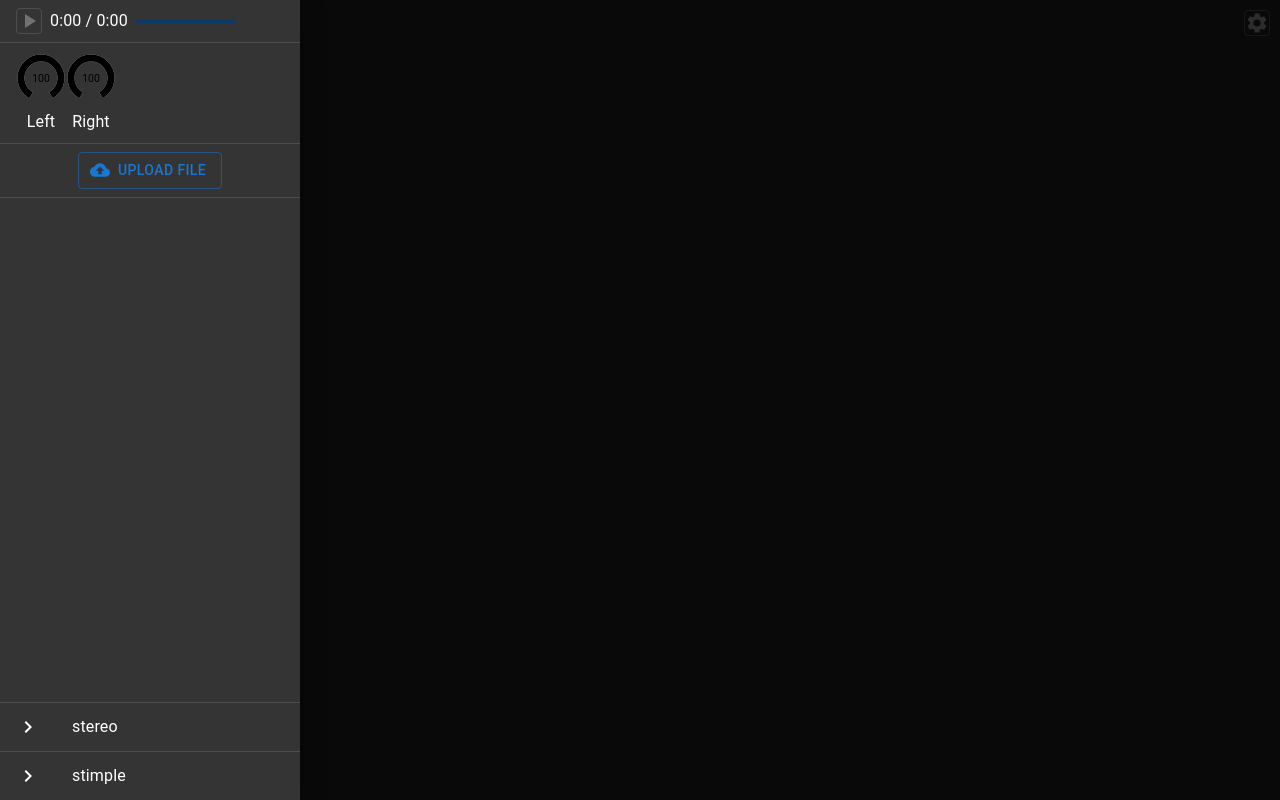
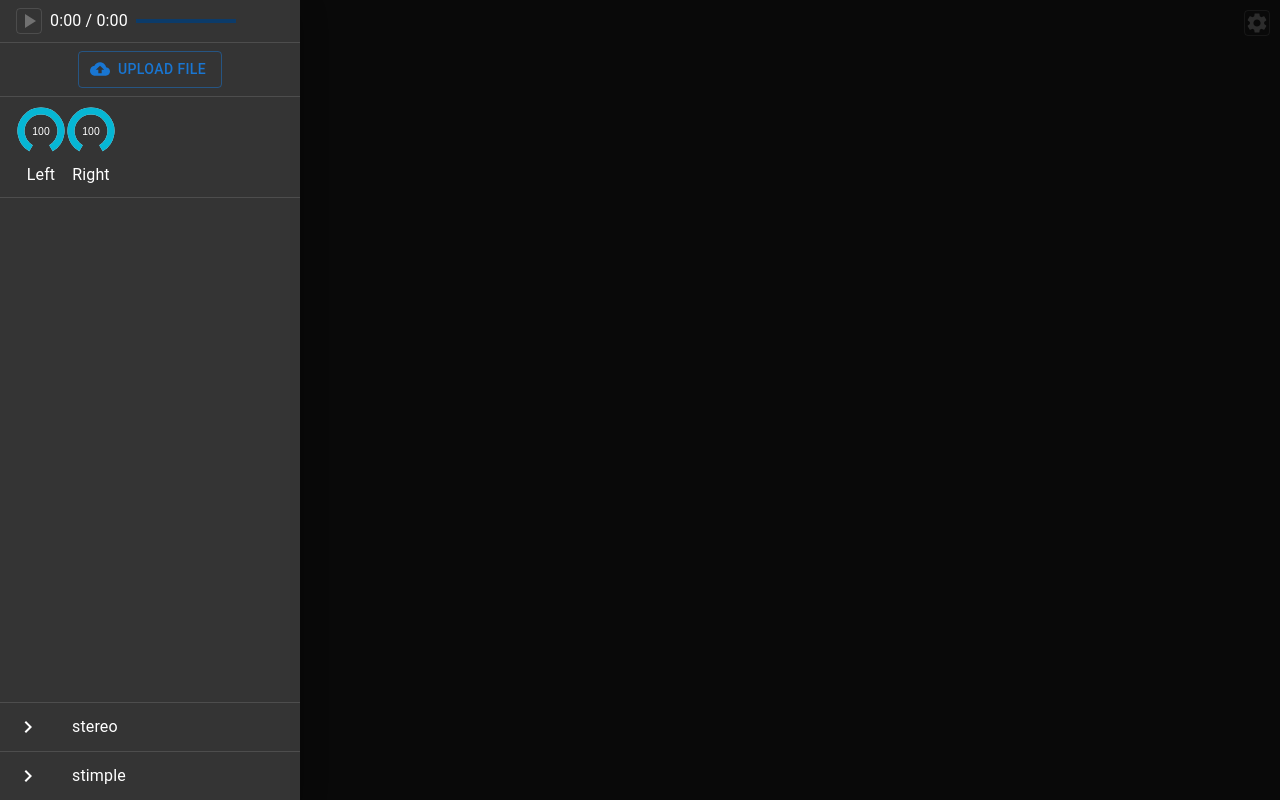
Before and after one commit to chris-albert/music-visualizer, a React (Create React App) app: page / in a window 1280 px wide. Both pictures are taken after a click on the button 23 px from the left and 23 px from the top of the page. Built offline with nearby package versions, Linux system fonts and the light colour scheme; the HTML template or start-up script is replaced by a standard one; a web font is replaced by a local one; what unionize would draw is missing.

Commit message:
separating sources

```diff
--- a/src/App.tsx
+++ b/src/App.tsx
@@ -7,6 +7,8 @@ import {createTheme, ThemeProvider} from "@mui/material";
 import {SimpleVisPage} from "./pages/SimpleVisPage";
 import {IndexPage} from "./pages/IndexPage";
 import {VisStereoPage} from "./components/visualizations/VisStereoPage";
+import {PrimeReactProvider} from "primereact/api";
+import "primereact/resources/themes/lara-light-cyan/theme.css"
 
 const basename = process.env.NODE_ENV === 'development' ? {} : {
   basename: "/music-visualizer"
@@ -49,7 +51,9 @@ function App() {
     <div className="App" style={{height: '100%'}}>
       <ThemeProvider theme={darkTheme}>
         <CssBaseline/>
-        <RouterProvider router={router}/>
+        <PrimeReactProvider>
+          <RouterProvider router={router}/>
+        </PrimeReactProvider>
       </ThemeProvider>
     </div>
   );
--- /dev/null
+++ b/src/components/AudioSourceComponent.tsx
@@ -0,0 +1,17 @@
+import React from 'react'
+import {Box, Divider, ListItem} from "@mui/material"
+import {AudioPlayerComponent} from "./AudioPlayerComponent";
+import {useAudioPlayer, useSetGlobalAudioPlayer} from "../hooks/useAudioContext";
+import {FileLoaderComponent} from "./FileLoaderComponent";
+import {UploadComponent} from "./sources/UploadComponent";
+
+type AudioSourceComponentProps = {}
+
+export const AudioSourceComponent: React.FC<AudioSourceComponentProps> = () => {
+
+  return (
+    <>
+      <UploadComponent />
+    </>
+  )
+}
--- a/src/components/AudioToolsComponent.tsx
+++ b/src/components/AudioToolsComponent.tsx
@@ -32,6 +32,7 @@ export const AudioToolsComponent: React.FC<AudioToolsComponentProps> = () => {
           size={50}
           min={0}
           max={100}
+          textColor='white'
         />
         <Typography>Left</Typography>
       </Box>
@@ -42,6 +43,7 @@ export const AudioToolsComponent: React.FC<AudioToolsComponentProps> = () => {
           size={50}
           min={0}
           max={100}
+          textColor='white'
         />
         <Typography>Right</Typography>
       </Box>
--- a/src/components/PlayerNav.tsx
+++ b/src/components/PlayerNav.tsx
@@ -18,21 +18,13 @@ import {useNavigate} from "react-router-dom";
 import NavigateNextIcon from '@mui/icons-material/NavigateNext';
 import {Knob} from "primereact/knob";
 import {AudioToolsComponent} from "./AudioToolsComponent";
+import {AudioSourceComponent} from "./AudioSourceComponent";
 type PlayerNavProps = {}
 
 export const PlayerNav: React.FC<PlayerNavProps> = () => {
 
-  const [file, setFile] = React.useState<File | undefined>(undefined)
-  const player = useAudioPlayer(file)
-  const setGlobalAudioPlayer = useSetGlobalAudioPlayer()
   const [isDrawerOpen, setIsDrawerOpen] = React.useState(false)
   const navigation = useNavigate()
-
-  React.useEffect(() => {
-    if(player !== undefined) {
-      setGlobalAudioPlayer(player)
-    }
-  }, [player])
 
   return (
     <Box sx={{
@@ -70,25 +62,12 @@ export const PlayerNav: React.FC<PlayerNavProps> = () => {
           }}
         >
           <List>
-            <ListItem sx={{pt: 0}}>
-              <AudioPlayerComponent audioPlayer={player}/>
-            </ListItem>
+            <AudioSourceComponent />
             <Divider />
             <ListItem sx={{
               height: 100
             }}>
               <AudioToolsComponent />
-            </ListItem>
-            <Divider />
-            <ListItem
-              sx={{
-                display: 'flex',
-                justifyContent: "center"
-              }}
-            >
-              <FileLoaderComponent
-                onFileUpload={setFile}
-              />
             </ListItem>
             <Divider />
           </List>
--- /dev/null
+++ b/src/components/sources/UploadComponent.tsx
@@ -0,0 +1,39 @@
+import React from 'react'
+import {Box, Divider, ListItem} from "@mui/material"
+import {useAudioPlayer, useSetGlobalAudioPlayer} from "../../hooks/useAudioContext";
+import {AudioPlayerComponent} from "../AudioPlayerComponent";
+import {FileLoaderComponent} from "../FileLoaderComponent";
+
+type UploadComponentProps = {}
+
+export const UploadComponent: React.FC<UploadComponentProps> = () => {
+
+  const [file, setFile] = React.useState<File | undefined>(undefined)
+  const player = useAudioPlayer(file)
+  const setGlobalAudioPlayer = useSetGlobalAudioPlayer()
+
+  React.useEffect(() => {
+    if(player !== undefined) {
+      setGlobalAudioPlayer(player)
+    }
+  }, [player])
+
+  return (
+    <>
+      <ListItem sx={{pt: 0}}>
+        <AudioPlayerComponent audioPlayer={player}/>
+      </ListItem>
+      <Divider />
+      <ListItem
+        sx={{
+          display: 'flex',
+          justifyContent: "center"
+        }}
+      >
+        <FileLoaderComponent
+          onFileUpload={setFile}
+        />
+      </ListItem>
+    </>
+  )
+}
--- a/src/hooks/state.ts
+++ b/src/hooks/state.ts
@@ -1,5 +1,8 @@
 import {atom} from "jotai"
 import {AudioPlayer, StereoAnalyser, StereoGain} from "./useAudioContext"
+import {SpectrumOptions} from "../components/visualizations/SimpleSpectrumOptions";
+import {SpectrumAnalyserTypes} from "../models/SpectrumAnalysers";
+import {GradientTypes} from "../models/Gradient";
 
 export const audioContextAtom = atom<AudioContext>(new AudioContext())
 
@@ -18,3 +21,10 @@ export const globalStereoGainAtom = atom<StereoGain>((get) =>
 )
 
 export const globalAudioPlayer = atom<AudioPlayer | undefined>(undefined)
+
+export const globalSpectrumOptions = atom<SpectrumOptions>({
+  barWidth: 3,
+  gapWidth: 1,
+  position: SpectrumAnalyserTypes.Bottom(),
+  gradient: GradientTypes.RainbowVertical()
+})
```
